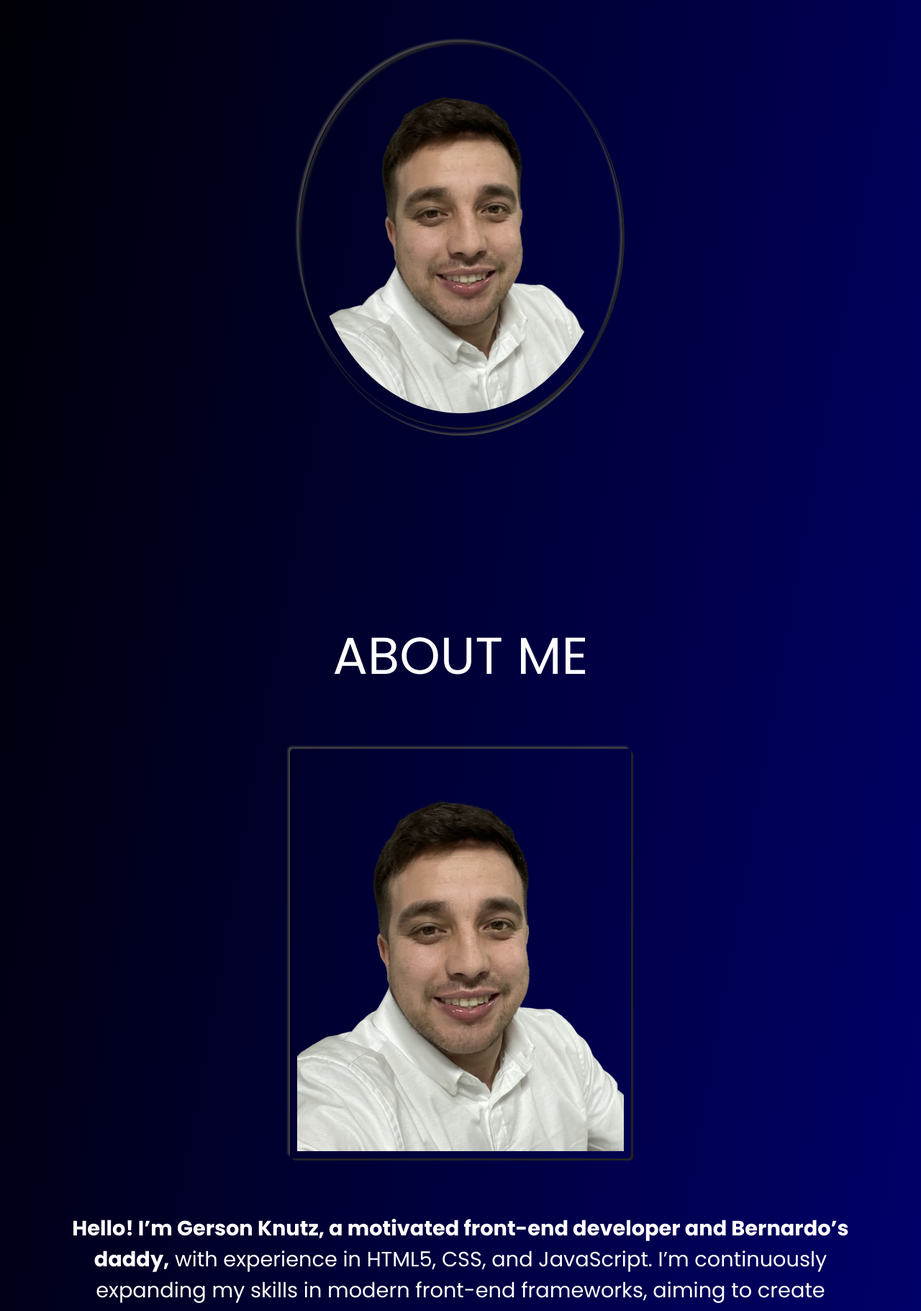
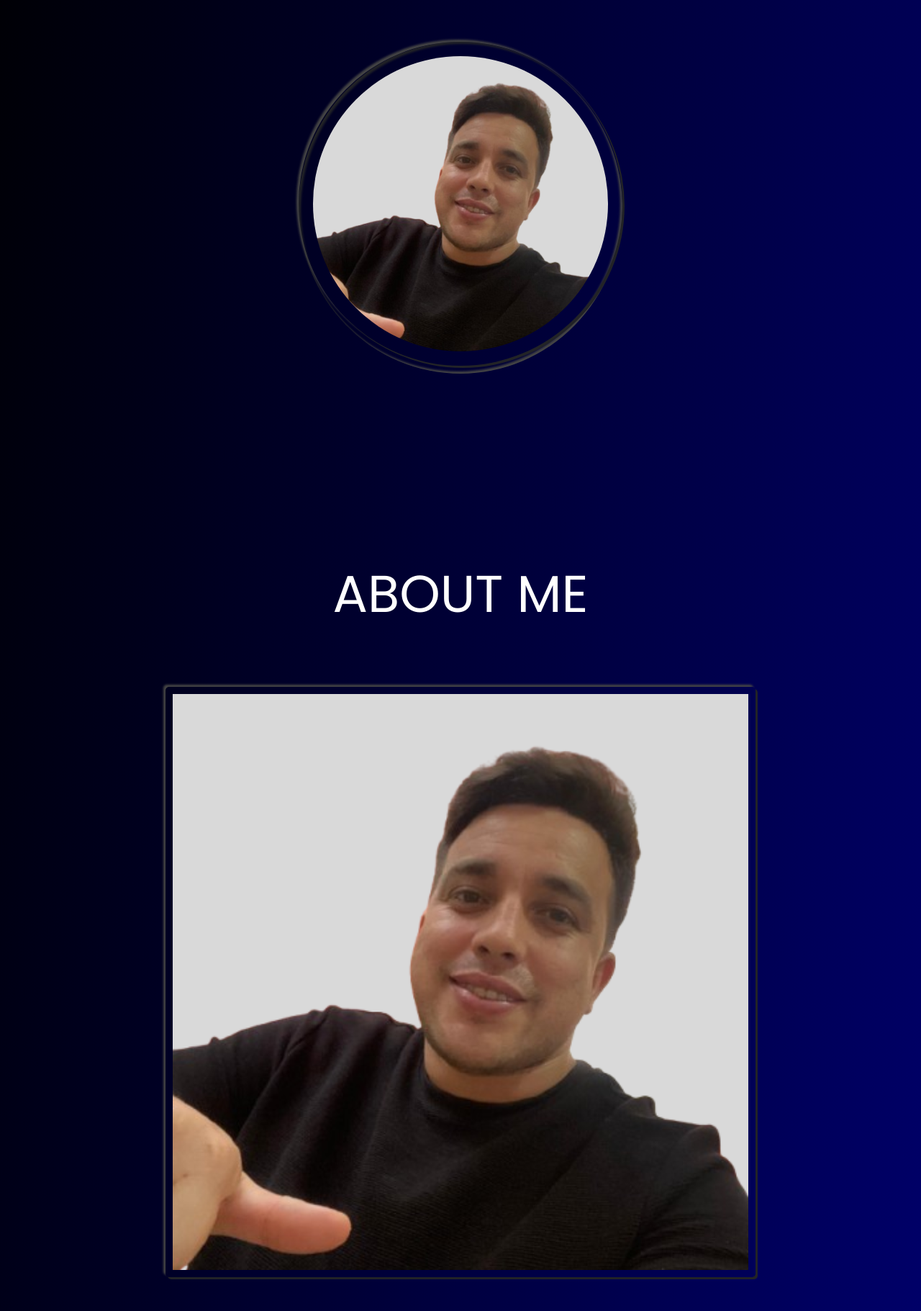
Before and after one commit to GersonKnutz/personal-portfolio, a plain HTML site: page index.html in a window 1280 px wide. Shown: the part 515-2336 px from the top of the page at 72% size. Drawn offline with nearby package versions, Linux system fonts and the light colour scheme.

Commit message:
Profile pictures updated

```diff
--- a/index.html
+++ b/index.html
@@ -74,7 +74,7 @@
 
                 <div class="img-home">
                     <div class="img-box inner-shadow">
-                        <img src="src/image/profile-pictures.png" alt="profile pictures" class="outer-shadow">
+                        <img src="src/image/Portfolio profile.png" alt="profile pictures" class="outer-shadow">
                     </div>
                 </div>
             </div>
@@ -92,7 +92,7 @@
             <div class="row">
                 <div class="image-about-me">
                     <div class="img-box inner-shadow">
-                        <img src="src/image/profile-pictures.png" alt="profile pictures" class="outer-shadow">
+                        <img src="src/image/Portfolio profile.png" alt="profile pictures" class="outer-shadow">
                     </div>
                 </div>
                 <div class="information-about-me">
```
Also changed, not shown: src/image/Portfolio profile.png (added), src/image/profile-pictures.png (deleted).
